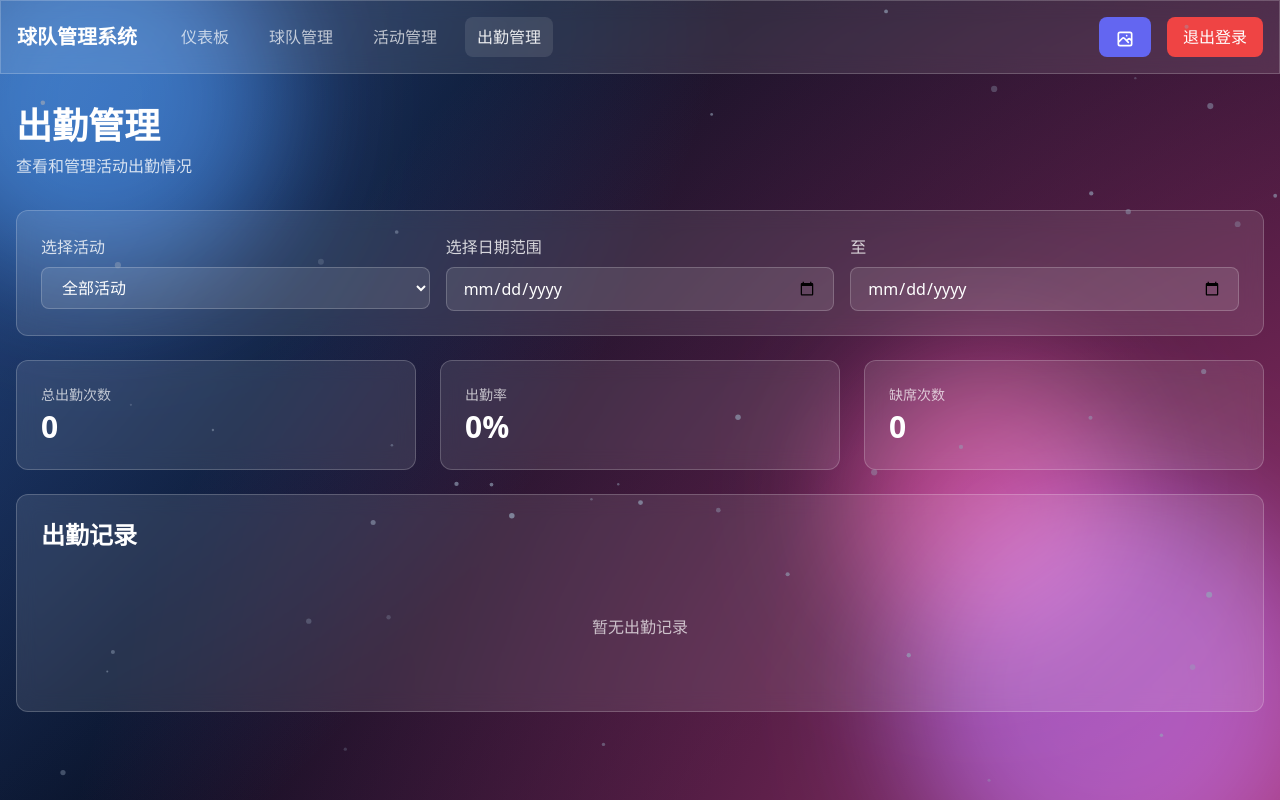
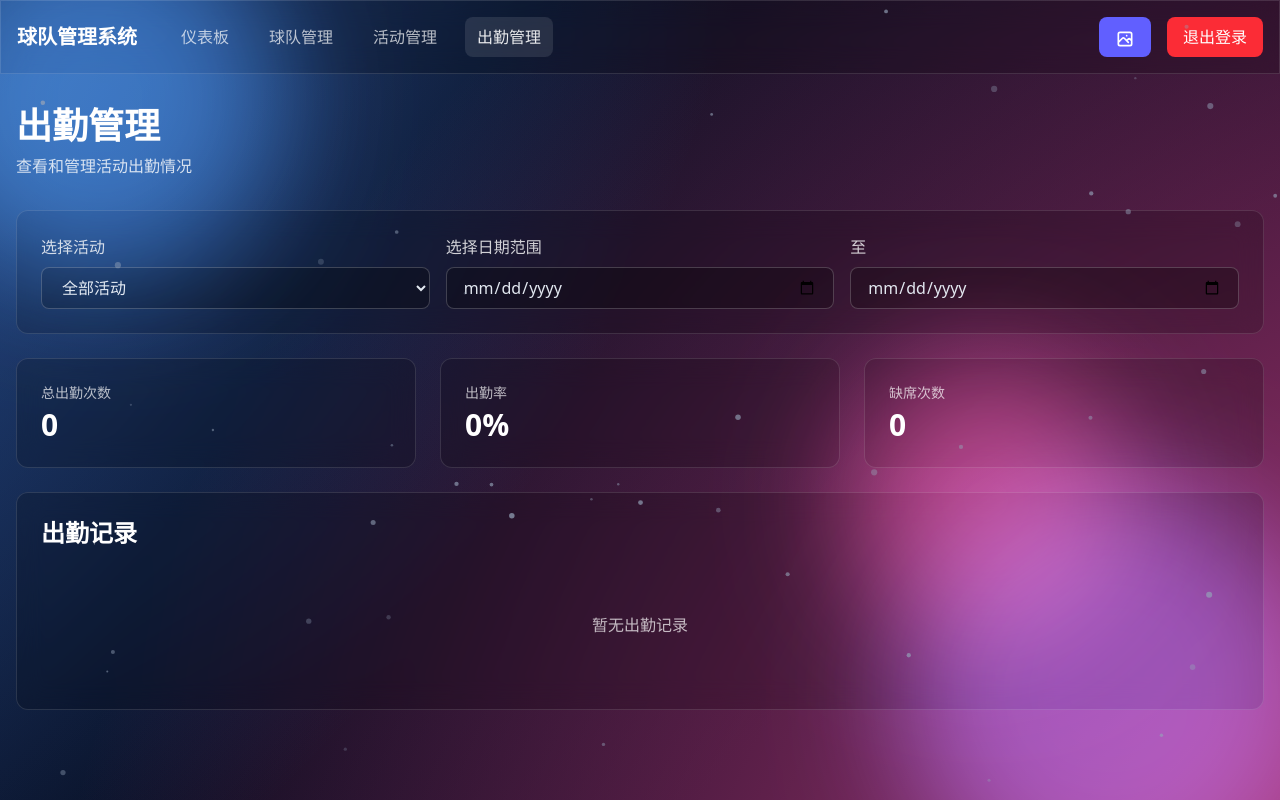
Before and after one commit to ninaihui/test, a website: page public/attendance.html in a window 1280 px wide. Drawn offline with nearby package versions, Linux system fonts and the light colour scheme; no server answers; sample sign-in values are in the browser's storage.

Commit message:
风格统一：各页面模仿 login 背景与透明卡片（梅西背景+毛玻璃）

```diff
--- a/public/attendance.html
+++ b/public/attendance.html
@@ -4,26 +4,17 @@
     <meta charset="UTF-8">
     <meta name="viewport" content="width=device-width, initial-scale=1.0">
     <title>出勤管理 - 业余球队管理系统</title>
-    <script src="https://cdn.tailwindcss.com"></script>
+    <link rel="stylesheet" href="/assets/app.css?v=20260130-1" />
     <style>
-        @keyframes gradient {
-            0% { background-position: 0% 50%; }
-            50% { background-position: 100% 50%; }
-            100% { background-position: 0% 50%; }
-        }
-        .gradient-bg {
-            background: linear-gradient(-45deg, #3b82f6, #8b5cf6, #ec4899, #f59e0b);
-            background-size: 400% 400%;
-            animation: gradient 15s ease infinite;
-        }
-        .glass {
-            background: rgba(255, 255, 255, 0.1);
-            backdrop-filter: blur(10px);
-            border: 1px solid rgba(255, 255, 255, 0.2);
-        }
+        body { margin: 0; min-height: 100vh; color: #e2e8f0; box-sizing: border-box;
+            background: linear-gradient(180deg, rgba(0,8,24,.55) 0%, rgba(0,4,16,.72) 100%),
+                url('/assets/login-bg.png') no-repeat center center fixed;
+            background-size: cover; -webkit-background-size: cover; -moz-background-size: cover; -o-background-size: cover; }
+        .glass { background: rgba(0,0,0,.18); backdrop-filter: blur(14px); -webkit-backdrop-filter: blur(14px); border: 1px solid rgba(255,255,255,.12); }
+        .glass input, .glass select { background: rgba(0,0,0,.28); border: 1px solid rgba(255,255,255,.2); color: #e2e8f0; }
     </style>
 </head>
-<body class="min-h-screen gradient-bg">
+<body class="min-h-screen text-slate-100">
 <!-- 导航栏 -->
     <nav class="glass border-b border-white/20">
         <div class="container mx-auto px-4 py-4">
```
Also changed, not shown: public/activities.html (+8 -17 lines), public/admin-dashboard.html (+6 -16 lines), public/dashboard.html (+6 -2 lines), public/index.html (+6 -16 lines), public/profile.html (+8 -1 lines), public/register.html (+11 -16 lines), public/tactics.html (+6 -1 lines), public/teams.html (+9 -1 lines), public/user-dashboard.html (+6 -16 lines).
